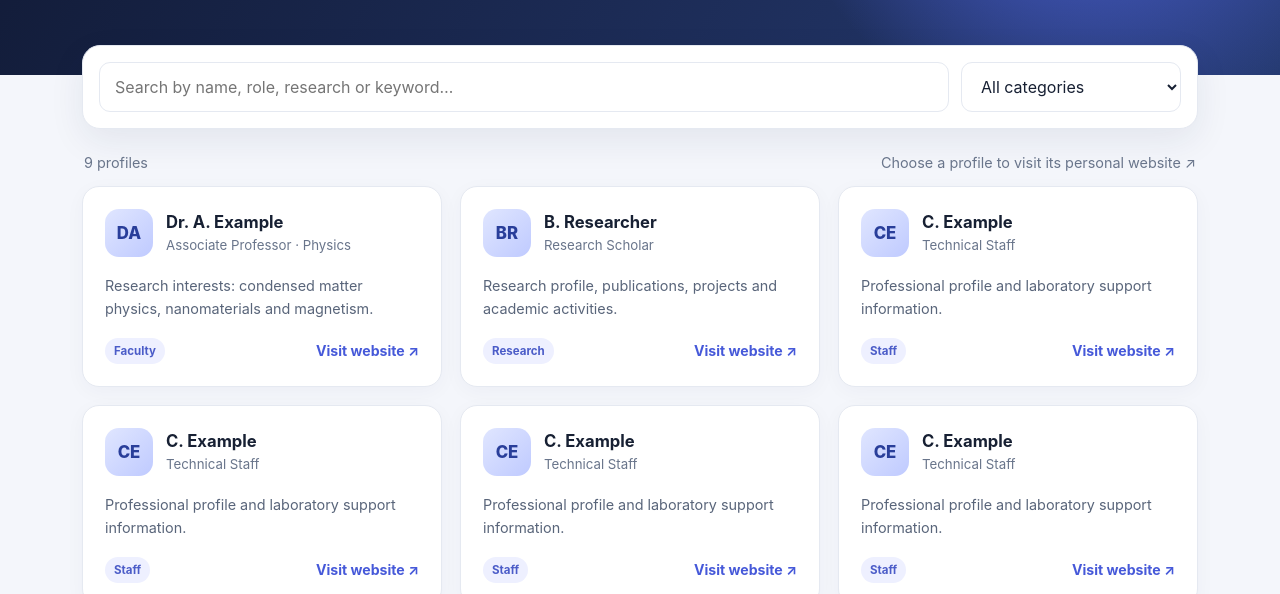
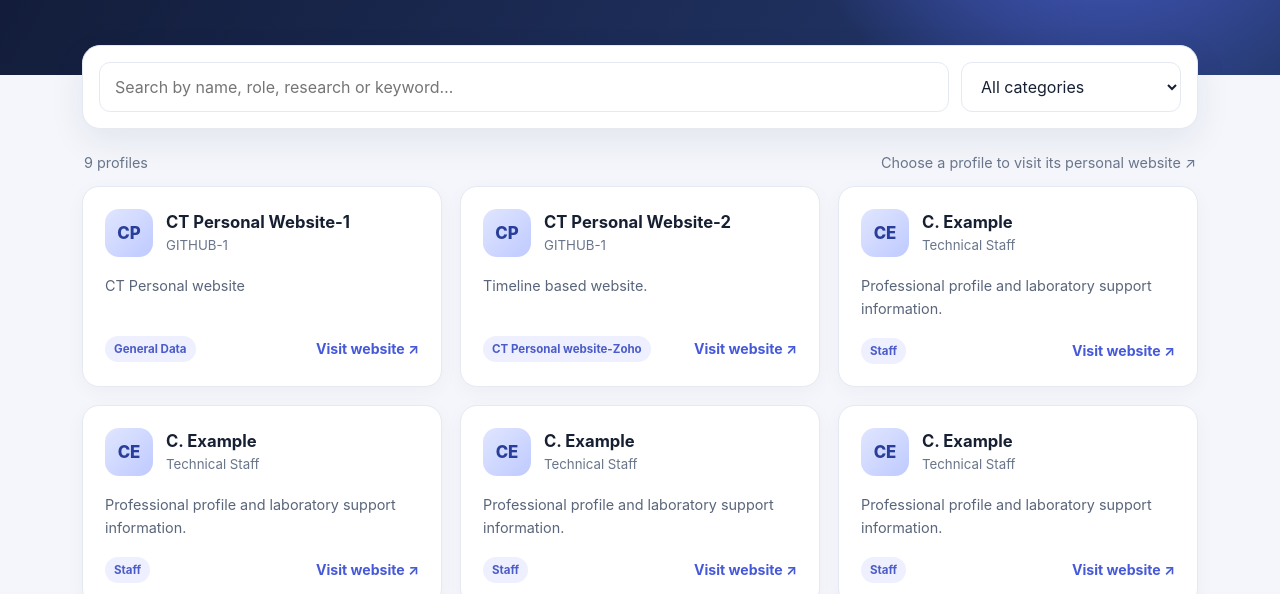
Before and after one commit to ctresearchdomain/ctresearchdomain.github.io, a plain HTML site: page index.html in a window 1280 px wide. Shown: the part 221-815 px from the top of the page. Drawn offline with Linux system fonts and the light colour scheme.

Commit message:
Update index.html

```diff
--- a/index.html
+++ b/index.html
@@ -83,17 +83,17 @@ footer a{color:var(--accent)}
 */
 const profiles = [
   {
-    name: "Dr. A. Example",
-    role: "Associate Professor · Physics",
-    category: "Faculty",
-    description: "Research interests: condensed matter physics, nanomaterials and magnetism.",
+    name: "CT Personal Website-1",
+    role: "GITHUB-1",
+    category: "General Data",
+    description: "CT Personal website",
     url: "https://digitalct.github.io/"
   },
   {
-    name: "B. Researcher",
-    role: "Research Scholar",
-    category: "Research",
-    description: "Research profile, publications, projects and academic activities.",
+    name: "CT Personal Website-2",
+    role: "GITHUB-1",
+    category: "CT Personal website-Zoho",
+    description: "Timeline based website.",
     url: "https://samuract.github.io/"
   },
   {
```
